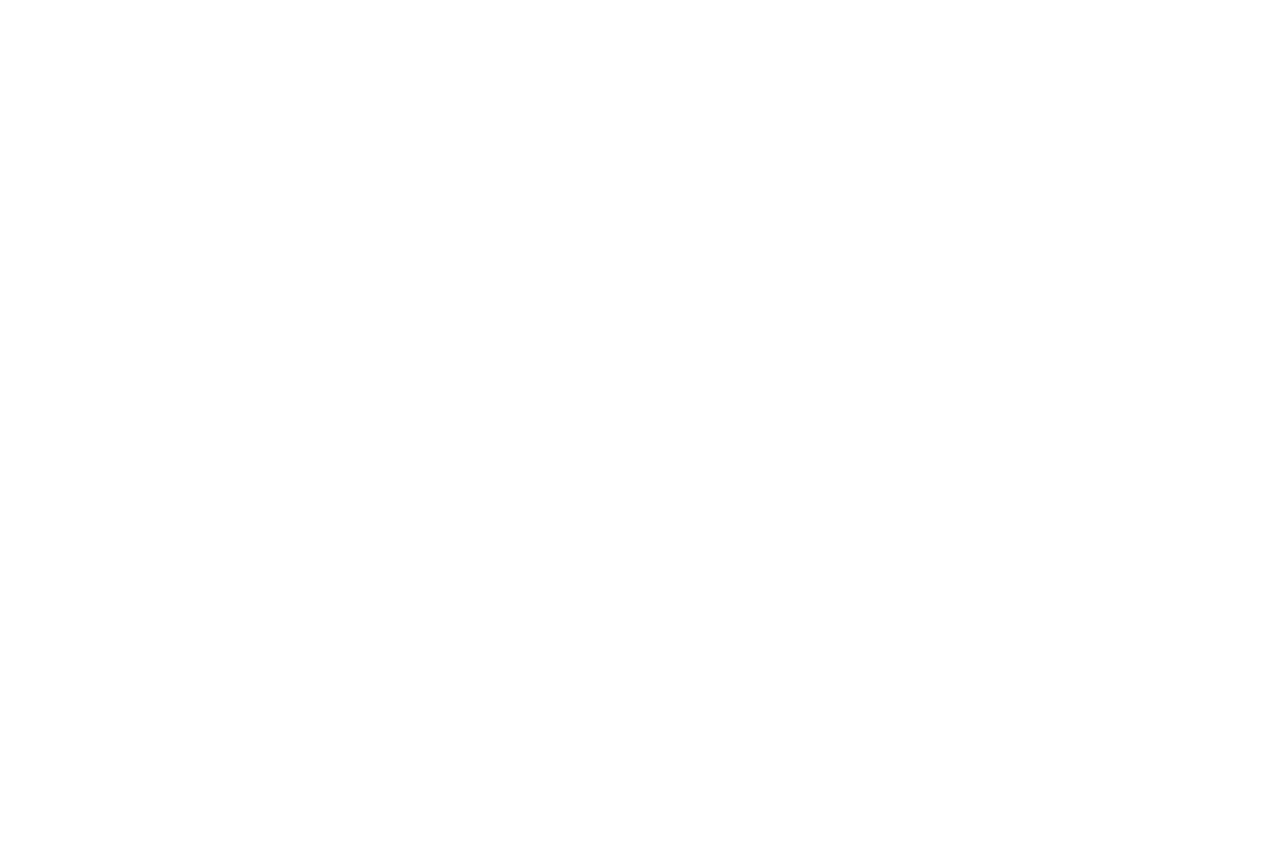
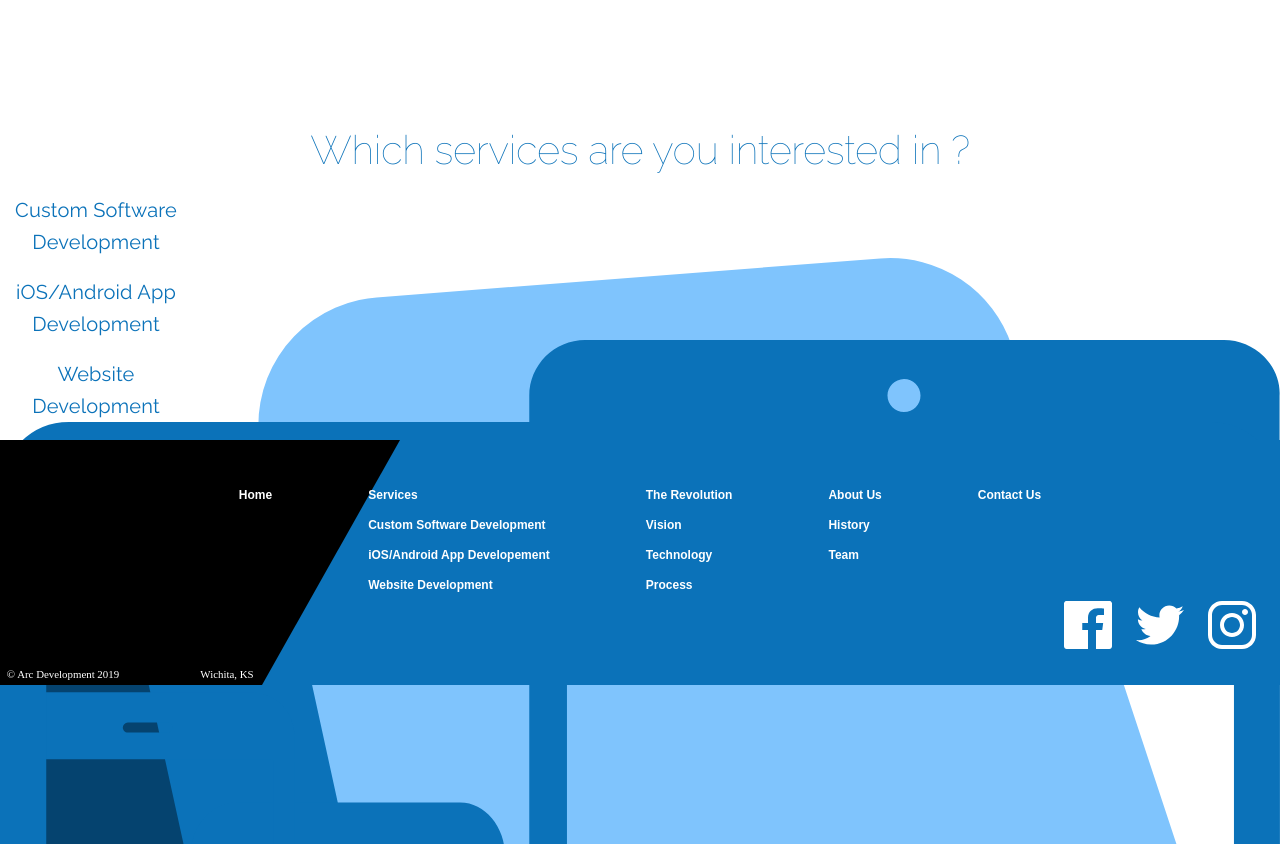
Before and after one commit to Amorem/materialui_arcdev, a React (Create React App) app: page /estimate in a window 1280 px wide. Shown: the part 760-1604 px from the top of the page. Before the commit the page ends 800 px from the top, so only its background shows below. Built offline with nearby package versions, Linux system fonts and the light colour scheme.

Commit message:
Estimate Page initial setup

```diff
--- a/src/Components/App.js
+++ b/src/Components/App.js
@@ -12,6 +12,7 @@ import Websites from "./Websites";
 import Revolution from "./Revolution";
 import About from "./About";
 import Contact from "./Contact";
+import Estimate from "./Estimate";
 
 function App() {
   const [selectedIndex, setSelectedIndex] = useState(0);
@@ -66,7 +67,9 @@ function App() {
           <Route exact path="/contact">
             <Contact />
           </Route>
-          <Route exact path="/estimate" component={() => <div>Estimate</div>} />
+          <Route exact path="/estimate">
+            <Estimate />
+          </Route>{" "}
         </Switch>
         <Footer
           selectedIndex={selectedIndex}
--- /dev/null
+++ b/src/Components/Estimate.js
@@ -0,0 +1,107 @@
+import React from "react";
+import Lottie from "react-lottie";
+import { makeStyles, useTheme } from "@material-ui/core/styles";
+import Grid from "@material-ui/core/Grid";
+import Typography from "@material-ui/core/Typography";
+import Button from "@material-ui/core/Button";
+import IconButton from "@material-ui/core/IconButton";
+
+import check from "../assets/check.svg";
+import send from "../assets/send.svg";
+import software from "../assets/software.svg";
+import mobile from "../assets/mobile.svg";
+import website from "../assets/website.svg";
+import backArrow from "../assets/backArrow.svg";
+import forwardArrow from "../assets/forwardArrow.svg";
+import backArrowDisabled from "../assets/backArrowDisabled.svg";
+import forwardArrowDisabled from "../assets/forwardArrowDisabled.svg";
+import camera from "../assets/camera.svg";
+import upload from "../assets/upload.svg";
+import person from "../assets/person.svg";
+import persons from "../assets/persons.svg";
+import people from "../assets/people.svg";
+import info from "../assets/info.svg";
+import bell from "../assets/bell.svg";
+import users from "../assets/users.svg";
+import iphone from "../assets/iphone.svg";
+import gps from "../assets/gps.svg";
+import customized from "../assets/customized.svg";
+import data from "../assets/data.svg";
+import android from "../assets/android.svg";
+import globe from "../assets/globe.svg";
+import biometrics from "../assets/biometrics.svg";
+
+import estimateAnimation from "../animations/estimateAnimation/data.json";
+
+const useStlyles = makeStyles((theme) => ({}));
+
+export default function Estimate() {
+  const classes = useStlyles();
+  const theme = useTheme();
+
+  const defaultOptions = {
+    loop: true,
+    autoplay: true,
+    animationData: estimateAnimation,
+    rendererSettings: {
+      preserveAspectRatio: "xMidYMid slice",
+    },
+  };
+
+  return (
+    <Grid container direction="row">
+      <Grid item container direction="column">
+        <Grid item>
+          <Typography variant="h2">Estimate</Typography>
+        </Grid>
+        <Grid item>
+          <Lottie options={defaultOptions} height="100%" width="100%" />
+        </Grid>
+      </Grid>
+      <Grid item container direction="column">
+        <Grid item>
+          <Typography
+            variant="h2"
+            align="center"
+            style={{ fontWeight: 300 }}
+            gutterBottom
+          >
+            Which services are you interested in ?
+          </Typography>
+        </Grid>
+        <Grid item container>
+          <Grid item container direction="column">
+            <Grid item style={{ maxWidth: "12em" }}>
+              <Typography variant="h6" align="center">
+                Custom Software Development
+              </Typography>
+            </Grid>
+            <Grid item>
+              <img src={software} alt="three floating screens" />
+            </Grid>
+          </Grid>
+          <Grid item container direction="column">
+            <Grid item style={{ maxWidth: "12em" }}>
+              <Typography variant="h6" align="center">
+                iOS/Android App Development
+              </Typography>
+            </Grid>
+            <Grid item>
+              <img src={mobile} alt="tablette outline" />
+            </Grid>
+          </Grid>
+          <Grid item container direction="column">
+            <Grid item style={{ maxWidth: "12em" }}>
+              <Typography variant="h6" align="center">
+                Website Development
+              </Typography>
+            </Grid>
+            <Grid item>
+              <img src={website} alt="computer outline" />
+            </Grid>
+          </Grid>
+        </Grid>
+      </Grid>
+    </Grid>
+  );
+}
--- a/src/Components/UI/Theme.js
+++ b/src/Components/UI/Theme.js
@@ -48,6 +48,11 @@ export default createMuiTheme({
       fontSize: "1.75rem",
       color: amoremBlue,
       fontWeight: 700,
+    },
+    h6: {
+      fontFamily: "Raleway",
+      fontWeight: 500,
+      color: amoremBlue,
     },
     subtitle1: {
       fontSize: "1.5rem",
```
